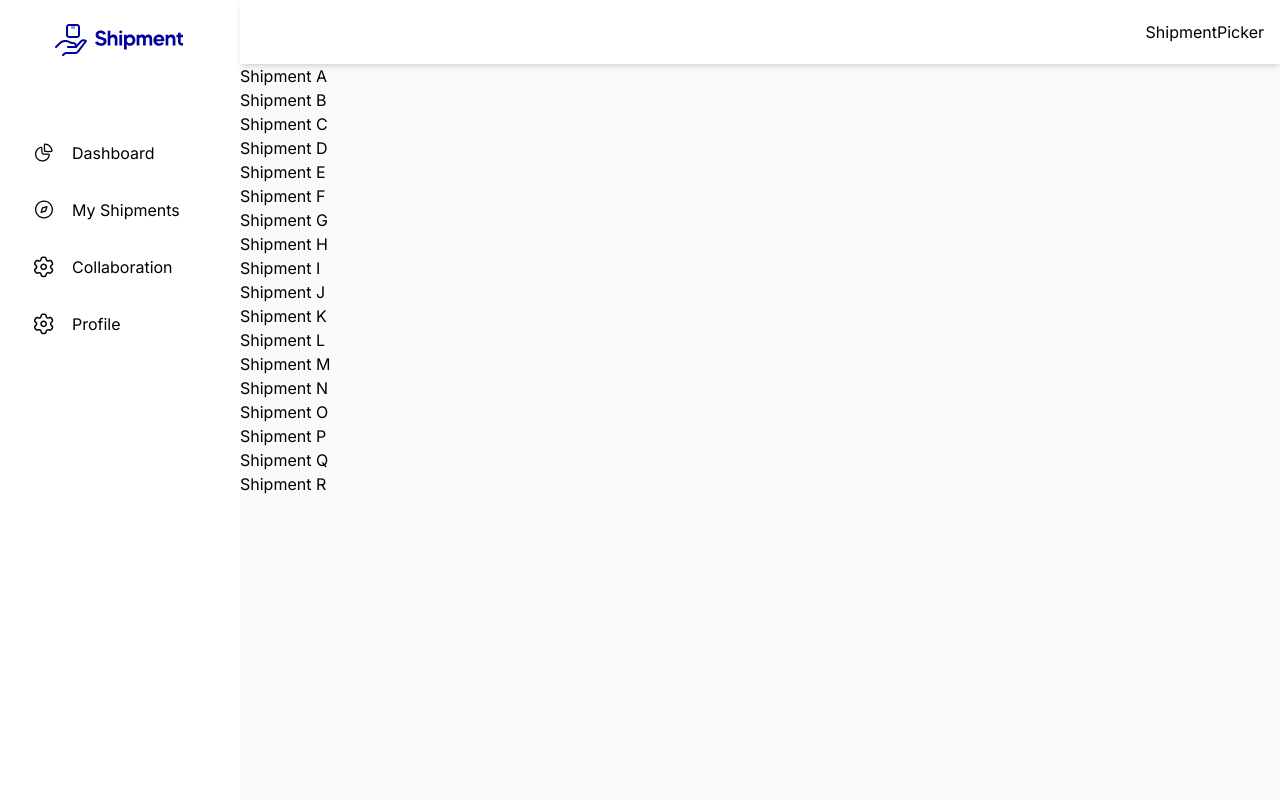
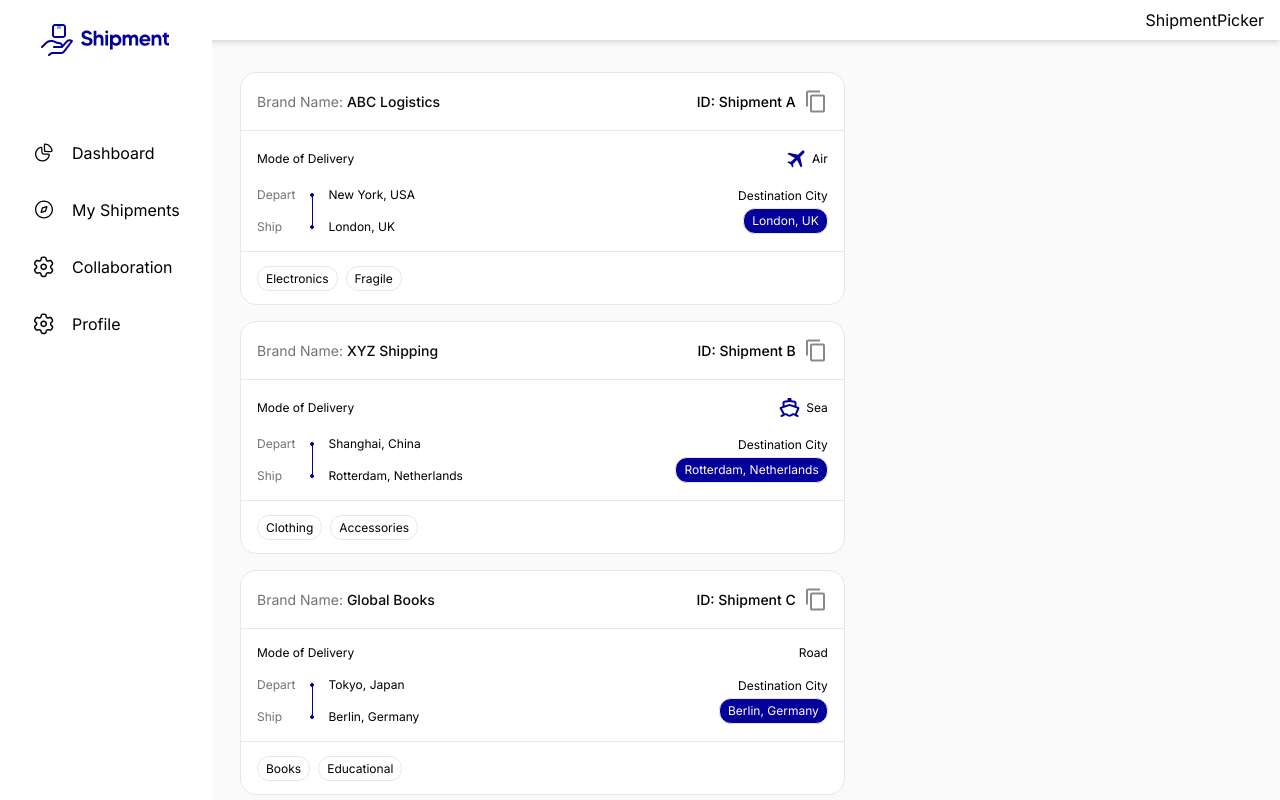
Before and after one commit to leonine90/bb-task-shiry, a Next.js app: page /shipments in a window 1280 px wide. Shown: the top 800 px of the page. Built offline with nearby package versions, Linux system fonts and the light colour scheme.

Commit message:
feat: add shipment card component

```diff
--- a/app/globals.css
+++ b/app/globals.css
@@ -27,3 +27,7 @@ body {
     text-wrap: balance;
   }
 }
+
+.shipmentPoint {
+  left: -1.5px;
+}
--- a/app/shipments/page.tsx
+++ b/app/shipments/page.tsx
@@ -1,13 +1,14 @@
 import ShipmentCard from '@/components/ShipmentCard';
 
+export type shipmentType = 'Air' | 'Sea' | 'Road';
 export interface Shipment {
   id: number;
   title: string;
   ownerCompany: string;
   origin: string;
   destination: string;
-  shipmentType: 'Air' | 'Sea' | 'Road';
-  productType: 'Electronics' | 'Clothing' | 'Books' | 'Food' | 'Toys';
+  shipmentType: shipmentType;
+  productType: string;
   boxes?: {
     number: number;
     weight: string;
@@ -42,10 +43,12 @@ export default async function Shipments() {
   const shipmentsData = await getShipments();
 
   return (
-    <section className='flex-grow'>
-      {shipmentsData.map((shipment, index) => (
-        <ShipmentCard key={index} shipment={shipment} />
-      ))}
+    <section className='flex-grow p-8'>
+      <div className='w-full lg:w-3/5 flex flex-col gap-y-4'>
+        {shipmentsData.map((shipment, index) => (
+          <ShipmentCard key={index} shipment={shipment} />
+        ))}
+      </div>
     </section>
   );
 }
--- a/components/MainSection.tsx
+++ b/components/MainSection.tsx
@@ -1,3 +1,3 @@
 export default function MainSection({ children }: { children: React.ReactNode }) {
-  return <section className='flex flex-grow flex-col'>{children}</section>;
+  return <section className='flex flex-grow flex-col pl-52'>{children}</section>;
 }
--- a/components/Navbar.tsx
+++ b/components/Navbar.tsx
@@ -31,7 +31,7 @@ const Navbar: FC = () => {
   ];
 
   return (
-    <nav className='flex h-full max-w-60 flex-grow flex-col items-center bg-white py-5'>
+    <nav className='flex h-full max-w-60 flex-grow flex-col items-center bg-white py-5 fixed'>
       <Image className='mb-16' src='/Logo.svg' width={130} height={40} alt='Shipment' />
       {menuItems.map((item, index) => (
         <NavbarItem key={index} {...item} />
--- a/components/ShipmentCard.tsx
+++ b/components/ShipmentCard.tsx
@@ -1,12 +1,79 @@
-import React, { FC } from 'react';
-import type { Shipment } from '@/app/shipments/page';
+'use client';
+
+import React, { FC, useEffect, useState } from 'react';
+import type { Shipment, shipmentType } from '@/app/shipments/page';
+import { AirIcon, CopyIcon, OceanIcon } from '@/components/icons';
 
 interface ShipmentCardProps {
   shipment: Shipment;
 }
 
 const ShipmentCard: FC<ShipmentCardProps> = ({ shipment }) => {
-  return <h2>{shipment?.title}</h2>;
+  const [shipmentIcon, setShipmentIcon] = useState(null);
+  const selectIcon = (shipmentType: shipmentType) => {
+    switch (shipmentType) {
+      case 'Air':
+        setShipmentIcon(<AirIcon />);
+        break;
+      case 'Sea':
+        setShipmentIcon(<OceanIcon />);
+        break;
+      default:
+        break;
+    }
+  }
+
+  useEffect(()=>{
+    selectIcon(shipment?.shipmentType)
+  }, [shipment]);
+
+  return (
+    <div className='bg-white rounded-2xl border text-sm'>
+      <div className='flex justify-between items-center p-4 border-b'>
+        <span className='text-neutral-500'>Brand Name: <span className='text-neutral-950 font-medium'>{shipment?.ownerCompany}</span></span>
+        <span className='flex items-center font-medium'>ID: {shipment?.title} <span className='ml-2 cursor-pointer'><CopyIcon /></span></span>
+      </div>
+      <div className='p-4 text-xs'>
+        <div className='flex justify-between items-center'>
+          <span>Mode of Delivery</span>
+          <span className='flex items-center'>
+            { shipmentIcon }
+            <span className='ml-1'>{ shipment?.shipmentType }</span>
+          </span>
+        </div>
+        <div className='flex justify-between items-center mt-4'>
+          <div className='flex items-center gap-x-4'>
+            <div className='flex flex-col items-start gap-y-4 text-neutral-500'>
+              <div>Depart</div>
+              <div>Ship</div>
+            </div>
+            <div className='relative flex flex-col justify-between border-r border-r-primary h-9'>
+              <div className='text-3xl w-1 h-1 bg-primary leading-none absolute top-0 text-primary border-primary border rounded-full shipmentPoint'></div>
+              <div className='text-3xl w-1 h-1 bg-primary leading-none absolute bottom-0 text-primary border-primary border rounded-full shipmentPoint'></div>
+            </div>
+            <div className='flex flex-col items-start gap-y-4'>
+              <div>{ shipment?.origin }</div>
+              <div>{ shipment?.destination }</div>
+            </div>
+          </div>
+          <div className='flex flex-col justify-center items-end gap-y-1'>
+            <span>Destination City</span>
+            <span className='px-2 py-1 border rounded-xl bg-primary text-white'>{ shipment?.destination }</span>
+          </div>
+        </div>
+      </div>
+      <div className='p-4 border-t'>
+        <div>
+          { shipment?.tags.map((tag, index)=>(
+            <span className='text-xs mr-2 px-2 py-1 border rounded-xl' key={index}>{tag}</span>
+          )) }
+        </div>
+        <div>
+
+        </div>
+      </div>
+    </div>
+  );
 };
 
 export default ShipmentCard;
```
